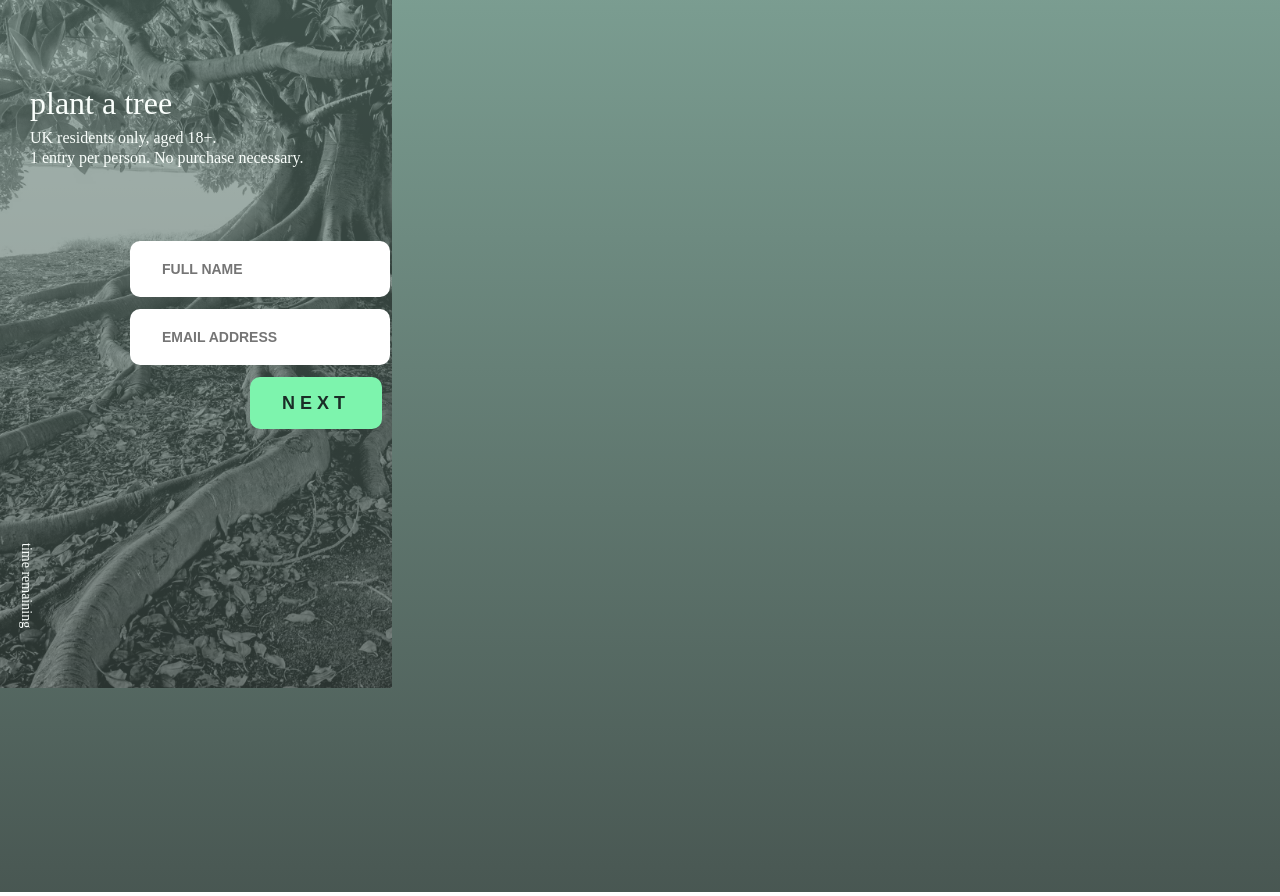
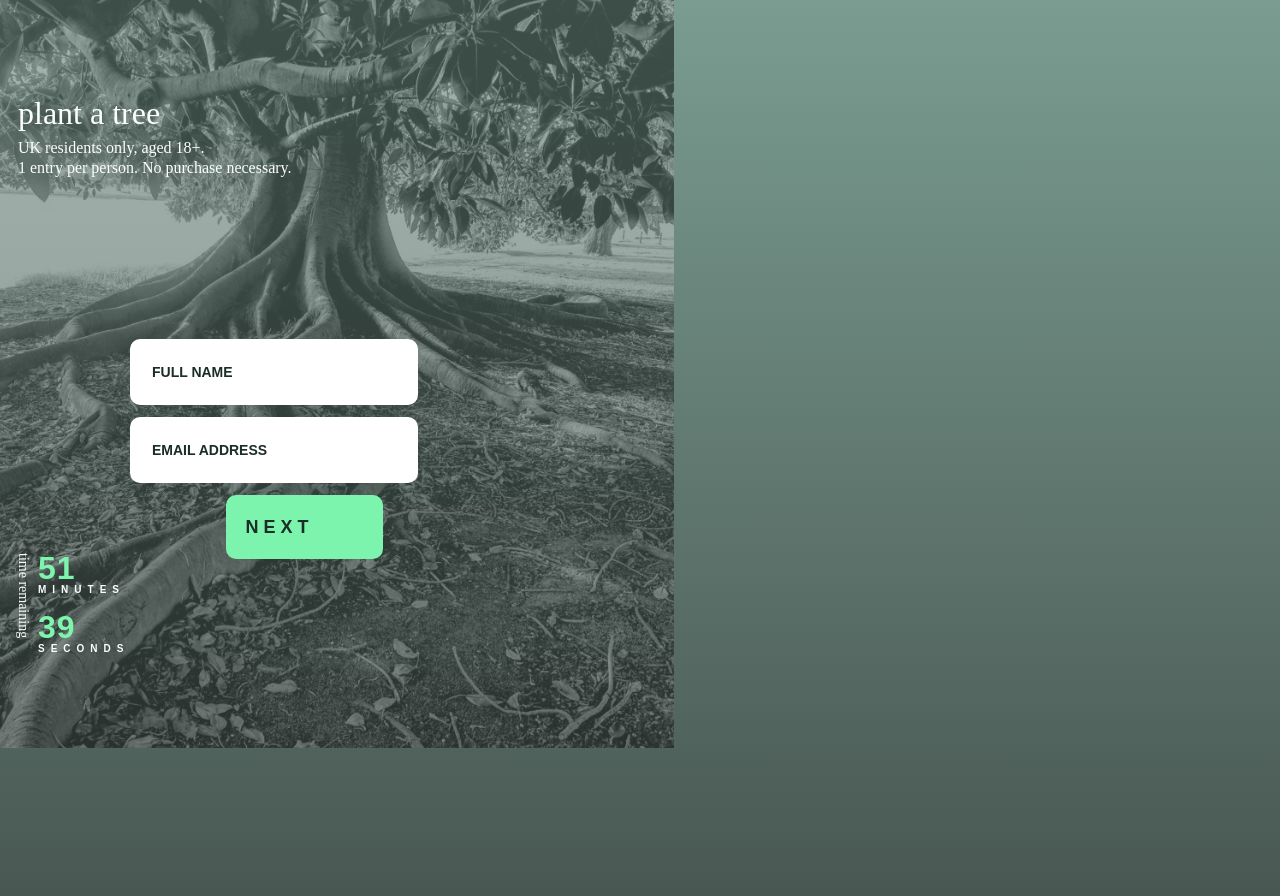
Before and after one commit to hann0r/skills-test, a React (Create React App) app: page / in a window 1280 px wide. Built offline with nearby package versions, Linux system fonts and the light colour scheme; a web font is replaced by a local one.

Commit message:
Added 'time' footer, restyled/positioned elements

```diff
--- a/src/App.js
+++ b/src/App.js
@@ -18,7 +18,13 @@ function App() {
           </div>
         </header>
         <footer>
-          <p className={styles.time}>time remaining</p>
+          <div className="time-remaining">
+            <p className={styles.time}>time remaining</p>
+          </div>
+          <p className={styles.minTime}>51</p>
+          <p className={styles.minutes}>minutes</p>
+          <p className={styles.secTime}>39</p>
+          <p className={styles.seconds}>seconds</p>
         </footer>
       </div>
     </div>
--- a/src/Component.module.css
+++ b/src/Component.module.css
@@ -4,7 +4,7 @@
   margin: auto -8px;
   width: auto;
   margin-top: -20px;
-  height: 896px;
+  height: 900px;
   overflow: hidden;
 }
 .header {
@@ -14,12 +14,12 @@
   background-image: url("./Images/tree.png");
   background-repeat: no-repeat;
   background-size: cover;
-  background-position: left top;
-  width: 600px;
-  height: 700px;
+  width: 950px;
+  height: 750px;
   left: -208px;
-  margin-top: 0px;
+  margin-top: 10px;
   top: 0px;
+  margin-left: -68px;
   position: absolute;
   opacity: 0.5;
   z-index: -1;
@@ -33,9 +33,9 @@
   line-height: 30px;
   color: #fafffc;
   position: relative;
-  margin-left: 30px;
+  margin-left: 18px;
   margin-bottom: -50px;
-  margin-top: 100px;
+  margin-top: 110px;
 }
 .subHeading {
   width: 323px;
@@ -47,7 +47,7 @@
   line-height: 20px;
   color: #fafffc;
   position: relative;
-  margin-left: 30px;
+  margin-left: 18px;
   margin-top: 60px;
 }
 .time {
@@ -62,7 +62,61 @@
   transform: rotate(90deg);
   margin-top: 350px;
   display: flex;
-  margin-left: -25px;
+  margin-left: -28px;
+}
+.minTime {
+  width: 110.52px;
+  height: 21.49px;
+  font-family: "Arial";
+  font-style: normal;
+  font-weight: 700;
+  font-size: 32px;
+  line-height: 22px;
+  letter-spacing: 1px;
+  color: #7df5ad;
+  margin-left: 38px;
+  margin-top: -68px;
+}
+.secTime {
+  width: 110.52px;
+  height: 21.49px;
+  font-family: "Arial";
+  font-style: normal;
+  font-weight: 700;
+  font-size: 32px;
+  line-height: 22px;
+  letter-spacing: 1px;
+  color: #7df5ad;
+  margin-left: 38px;
+  margin-top: 16px;
+}
+.minutes {
+  width: 118.61px;
+  height: 21.49px;
+  font-family: "Arial";
+  font-style: normal;
+  font-weight: 700;
+  font-size: 10px;
+  line-height: 22px;
+  letter-spacing: 6px;
+  text-transform: uppercase;
+  color: #fafffc;
+  margin-left: 38px;
+  margin-top: -32px;
+}
+.seconds {
+  width: 118.61px;
+  height: 21.49px;
+  font-family: "Arial";
+  font-style: normal;
+  font-weight: 700;
+  font-size: 10px;
+  line-height: 22px;
+  letter-spacing: 6px;
+  text-transform: uppercase;
+  color: #fafffc;
+  margin-left: 38px;
+  margin-top: -32px;
 }
 .form {
   margin-left: 30px;
--- a/src/Components/Form.css
+++ b/src/Components/Form.css
@@ -14,39 +14,51 @@
   color: #1b2d27;
   letter-spacing: 5px;
   text-transform: uppercase;
-  padding: 15px 32px;
   border: 0px;
-  margin-left: 220px;
-  margin-top: 140px;
+  margin-left: 196px;
+  margin-top: 248px;
   position: fixed;
+  width: 157px;
+  height: 64px;
+  padding-right: 56px;
 }
 .full-name {
   border-radius: 10px;
   border: 0px;
-  padding: 20px 32px;
   font-family: "Arial";
   font-style: normal;
   font-weight: 700;
   font-size: 14px;
   line-height: 100%;
-  color: #1b2d27;
   margin-left: 100px;
   margin-bottom: 15px;
-  margin-top: 40px;
+  margin-top: 128px;
   position: fixed;
+  width: 284px;
+  height: 64px;
 }
 .email-address {
   border-radius: 10px;
   border: 0px;
-  padding: 20px 32px;
   font-family: "Arial";
   font-style: normal;
   font-weight: 700;
   font-size: 14px;
   line-height: 100%;
-  color: #1b2d27;
   margin-left: 100px;
   margin-bottom: 10px;
-  margin-top: 90px;
+  margin-top: 188px;
   position: fixed;
+  width: 284px;
+  height: 64px;
 }
+
+#input-name::placeholder {
+  color: #1b2d27;
+}
+#input-email::placeholder {
+  color: #1b2d27;
+}
+input[type="text"]::placeholder {
+  padding-left: 20px;
+}
--- a/src/Components/Form.js
+++ b/src/Components/Form.js
@@ -4,11 +4,17 @@ import styles from "./Form.css";
 const Form = () => {
   return (
     <form>
-      <input type="text" className="full-name" placeholder="FULL NAME" />
+      <input
+        type="text"
+        className="full-name"
+        id="input-name"
+        placeholder="FULL NAME"
+      />
       <br />
       <input
         type="text"
         className="email-address"
+        id="input-email"
         placeholder="EMAIL ADDRESS"
       />
       <br />
--- a/src/index.css
+++ b/src/index.css
@@ -4,4 +4,5 @@ body {
     rgba(27, 45, 39, 0.8) 0%,
     rgba(34, 91, 71, 0.6) 100%
   );
+  overflow: hidden;
 }
```
